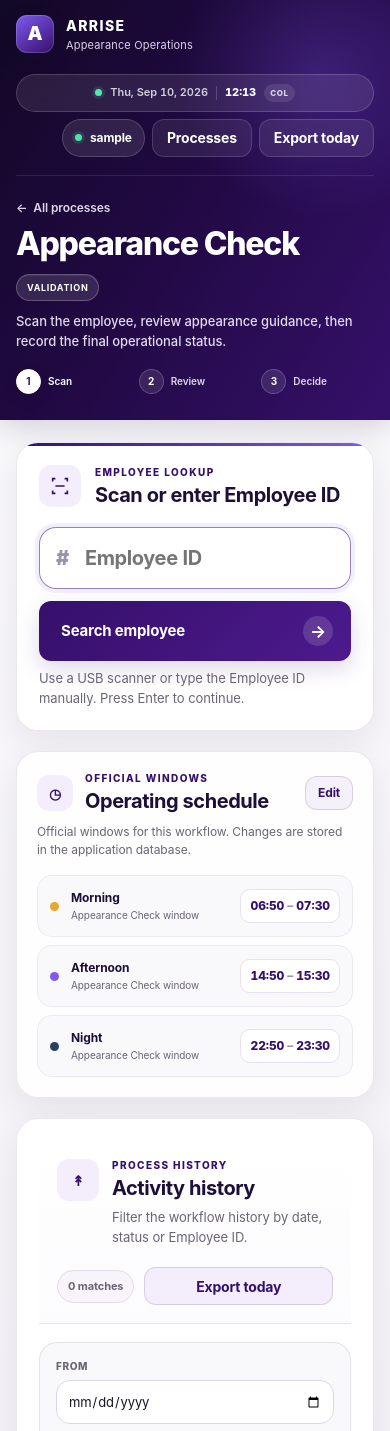
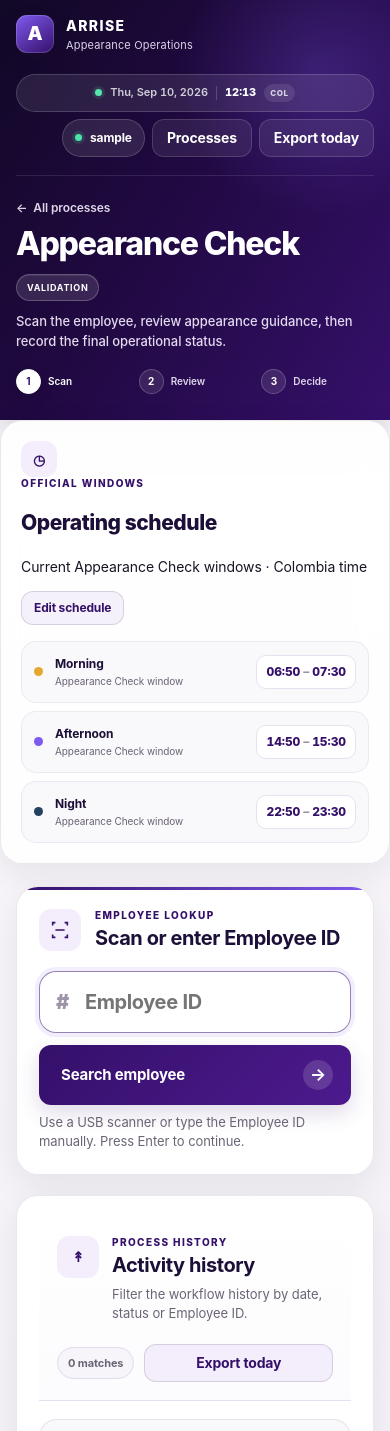
Before and after one commit to oscararrise/check_appearance, a Django app: page /workspace/CHECK/ in a window 390 px wide. Shown: the top 1431 px of the page. Run offline with Django 5.2, Linux system fonts and the light colour scheme; the visitor is signed in with stand-in values (Sample User, id 1); data comes from the database, SQL or seed files in the repository; data that the repository does not hold is empty.

Commit message:
Move operating schedule above workspace and refine responsive layout

```diff
--- a/templates/appearance/workspace.html
+++ b/templates/appearance/workspace.html
@@ -54,7 +54,57 @@
         </div>
     </header>
 
-    <main class="workspace-layout refined-layout">
+    <section class="schedule-strip-shell" aria-label="Operating schedule">
+        <article class="card schedule-card schedule-card-horizontal glass-card">
+            <div class="schedule-strip-head">
+                <div class="schedule-strip-title">
+                    <span class="section-icon small" aria-hidden="true">◷</span>
+                    <div>
+                        <p class="eyebrow">OFFICIAL WINDOWS</p>
+                        <h2>Operating schedule</h2>
+                        <p>Current {{ process_title }} windows · Colombia time</p>
+                    </div>
+                </div>
+                {% if request.user.is_staff %}
+                <button id="schedule-edit-button" type="button" class="btn btn-soft btn-small">Edit schedule</button>
+                {% endif %}
+            </div>
+
+            <div id="schedule-display" class="schedule-list premium-schedule-list schedule-horizontal-list">
+                {% for row in schedule_rows %}
+                <div class="schedule-line schedule-tile" data-schedule-shift="{{ row.shift }}">
+                    <span class="shift-dot {{ row.shift|lower }}"></span>
+                    <div class="schedule-tile-copy">
+                        <strong>{{ row.get_shift_display }}</strong>
+                        <small>{{ process_title }} window</small>
+                    </div>
+                    <time><span class="schedule-start">{{ row.start_time|time:"H:i" }}</span><span class="schedule-separator">–</span><span class="schedule-end">{{ row.end_time|time:"H:i" }}</span></time>
+                </div>
+                {% endfor %}
+            </div>
+
+            {% if request.user.is_staff %}
+            <form id="schedule-form" class="schedule-editor schedule-editor-horizontal hidden">
+                <div class="schedule-editor-grid">
+                    {% for row in schedule_rows %}
+                    <div class="schedule-editor-row" data-shift="{{ row.shift }}">
+                        <div class="schedule-editor-label"><span class="shift-dot {{ row.shift|lower }}"></span><strong>{{ row.get_shift_display }}</strong></div>
+                        <label><span>Start</span><input class="schedule-start-input" type="time" value="{{ row.start_time|time:'H:i' }}" required></label>
+                        <label><span>End</span><input class="schedule-end-input" type="time" value="{{ row.end_time|time:'H:i' }}" required></label>
+                    </div>
+                    {% endfor %}
+                </div>
+                <div id="schedule-message" class="inline-message hidden" role="status"></div>
+                <div class="schedule-editor-actions">
+                    <button id="schedule-cancel-button" type="button" class="btn btn-soft">Cancel</button>
+                    <button id="schedule-save-button" type="submit" class="btn btn-primary">Save schedule</button>
+                </div>
+            </form>
+            {% endif %}
+        </article>
+    </section>
+
+    <main class="workspace-layout refined-layout workspace-layout-wide">
         <section class="main-column">
             <article class="card scanner-card glass-card">
                 <div class="scanner-accent" aria-hidden="true"></div>
@@ -158,50 +208,6 @@
                 {% endif %}
             </article>
         </section>
-
-        <aside class="side-column">
-            <article class="card schedule-card sticky-card glass-card">
-                <div class="side-card-heading schedule-heading-row">
-                    <div class="side-heading-copy">
-                        <span class="section-icon small" aria-hidden="true">◷</span>
-                        <div><p class="eyebrow">OFFICIAL WINDOWS</p><h2>Operating schedule</h2></div>
-                    </div>
-                    {% if request.user.is_staff %}
-                    <button id="schedule-edit-button" type="button" class="btn btn-soft btn-small">Edit</button>
-                    {% endif %}
-                </div>
-                <p class="side-card-copy">Official windows for this workflow. Changes are stored in the application database.</p>
-
-                <div id="schedule-display" class="schedule-list premium-schedule-list">
-                    {% for row in schedule_rows %}
-                    <div class="schedule-line" data-schedule-shift="{{ row.shift }}">
-                        <span class="shift-dot {{ row.shift|lower }}"></span>
-                        <div><strong>{{ row.get_shift_display }}</strong><small>{{ process_title }} window</small></div>
-                        <time><span class="schedule-start">{{ row.start_time|time:"H:i" }}</span><span class="schedule-separator">–</span><span class="schedule-end">{{ row.end_time|time:"H:i" }}</span></time>
-                    </div>
-                    {% endfor %}
-                </div>
-
-                {% if request.user.is_staff %}
-                <form id="schedule-form" class="schedule-editor hidden">
-                    <div class="schedule-editor-grid">
-                        {% for row in schedule_rows %}
-                        <div class="schedule-editor-row" data-shift="{{ row.shift }}">
-                            <div class="schedule-editor-label"><span class="shift-dot {{ row.shift|lower }}"></span><strong>{{ row.get_shift_display }}</strong></div>
-                            <label><span>Start</span><input class="schedule-start-input" type="time" value="{{ row.start_time|time:'H:i' }}" required></label>
-                            <label><span>End</span><input class="schedule-end-input" type="time" value="{{ row.end_time|time:'H:i' }}" required></label>
-                        </div>
-                        {% endfor %}
-                    </div>
-                    <div id="schedule-message" class="inline-message hidden" role="status"></div>
-                    <div class="schedule-editor-actions">
-                        <button id="schedule-cancel-button" type="button" class="btn btn-soft">Cancel</button>
-                        <button id="schedule-save-button" type="submit" class="btn btn-primary">Save schedule</button>
-                    </div>
-                </form>
-                {% endif %}
-            </article>
-        </aside>
     </main>
 
     <section class="history-shell history-shell-premium">
```
